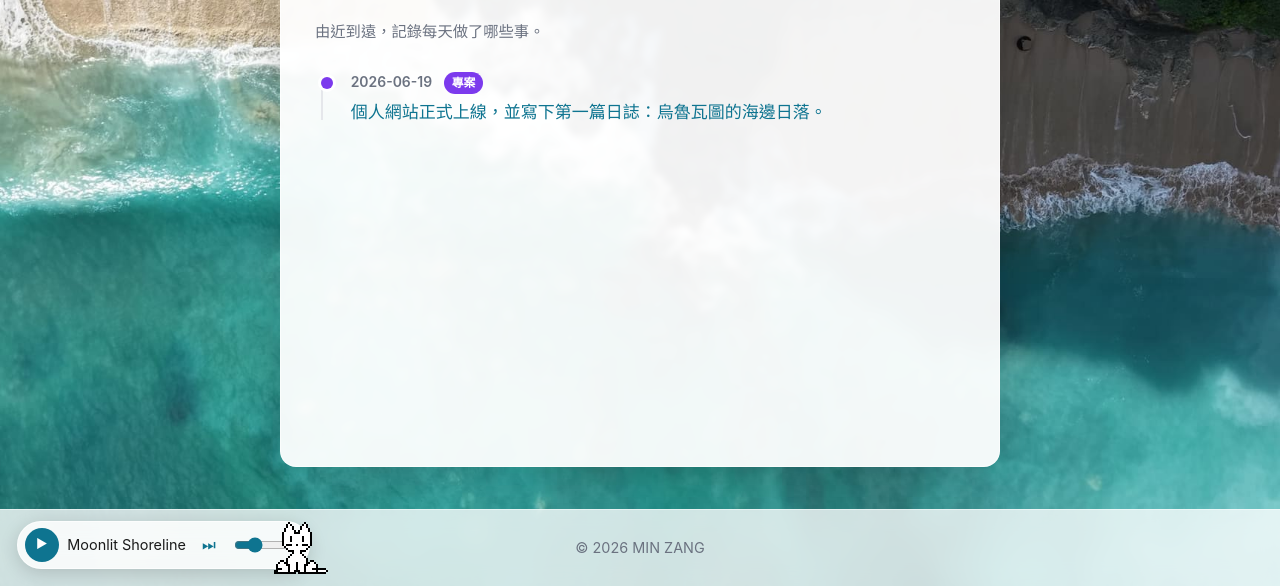
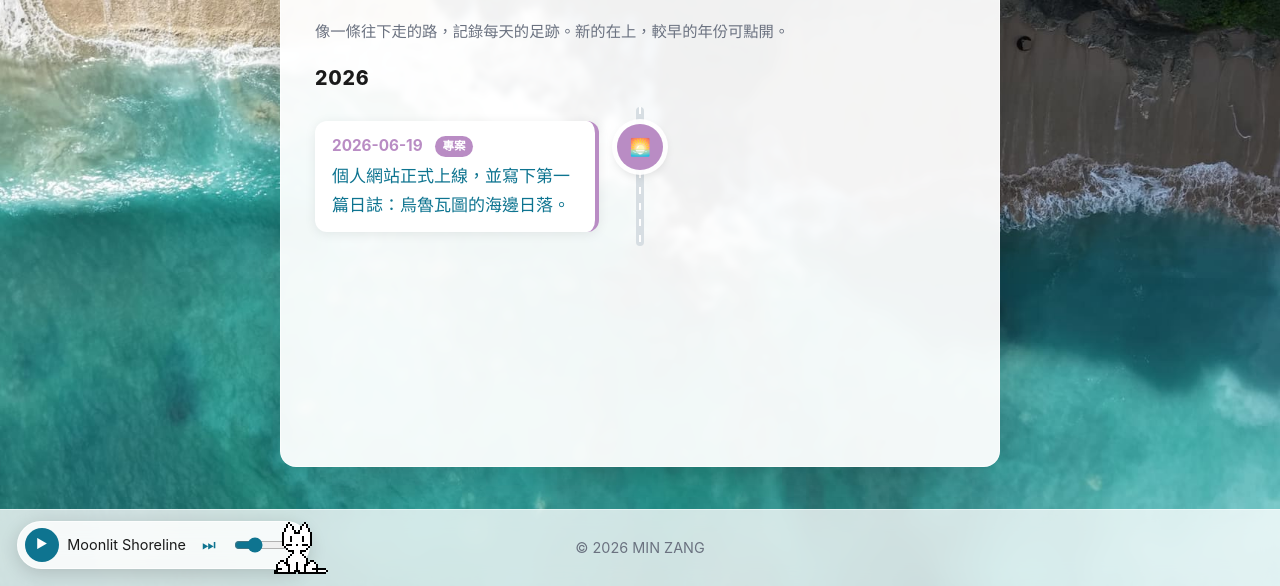
Before and after one commit to PLAYCLUB4215/playclub4215.github.io, an Astro site: page /timeline in a window 1280 px wide. Shown: the part 214-800 px from the top of the page. Built offline with nearby package versions, Linux system fonts and the light colour scheme; Astro itself is replaced by a stand-in of ours.

Commit message:
feat: redesign timeline as downward zigzag journey (colored nodes, emoji icons, year grouping with collapsible older years)

```diff
--- a/src/data/timeline.ts
+++ b/src/data/timeline.ts
@@ -1,13 +1,15 @@
 // 時間線資料：由過去到現在，每天做了哪些事的精簡紀錄。
-// 新增方式：在陣列裡加一筆（日期新的在上、舊的在下都可以，頁面會自動由近到遠排序）。
-//   category 可省略；有值時會顯示分類標籤與對應顏色：life=生活, work=工作, travel=旅遊, project=專案
+// 新增方式：在陣列裡加一筆（頁面會自動由近到遠排序、依年份分組）。
+//   category 可省略；有值會顯示分類標籤：life=生活, work=工作, travel=旅遊, project=專案
 //   link 可省略；那天若有完整日誌/文章，填入網址就能從時間線點進去。
+//   icon 可省略；填一個 emoji（如 🌅 🚌 🏔️ 🔥）會顯示在路上的圓圈裡。
 
 export interface TimelineEntry {
   date: string; // 'YYYY-MM-DD'
   summary: string;
   category?: 'life' | 'work' | 'travel' | 'project';
   link?: string;
+  icon?: string;
 }
 
 export const timeline: TimelineEntry[] = [
@@ -16,5 +18,6 @@ export const timeline: TimelineEntry[] = [
     summary: '個人網站正式上線，並寫下第一篇日誌：烏魯瓦圖的海邊日落。',
     category: 'project',
     link: '/journal/2026-06-19-bali-uluwatu-sunset',
+    icon: '🌅',
   },
 ];
--- a/src/layouts/BaseLayout.astro
+++ b/src/layouts/BaseLayout.astro
@@ -37,7 +37,7 @@ const { title, description = '生活、旅遊與 AI 專案的個人紀錄。' }
       (function () {
         // 捲動進場動畫（換頁後也會對新內容重跑）
         function initReveal() {
-          var els = document.querySelectorAll('.post-card:not([data-rv]), .timeline-item:not([data-rv]), .album-grid figure:not([data-rv]), .video-embed:not([data-rv])');
+          var els = document.querySelectorAll('.post-card:not([data-rv]), .journey-item:not([data-rv]), .album-grid figure:not([data-rv]), .video-embed:not([data-rv])');
           if (!els.length) return;
           if (!('IntersectionObserver' in window)) {
             els.forEach(function (el) { el.setAttribute('data-rv', '1'); el.classList.add('in'); });
--- a/src/pages/timeline.astro
+++ b/src/pages/timeline.astro
@@ -1,40 +1,62 @@
 ---
 import BaseLayout from '../layouts/BaseLayout.astro';
-import { timeline } from '../data/timeline';
+import { timeline, type TimelineEntry } from '../data/timeline';
 
-const CAT_COLORS: Record<string, string> = {
-  life: '#16a34a',
-  work: '#2563eb',
-  travel: '#0e7490',
-  project: '#7c3aed',
-};
-const CAT_LABELS: Record<string, string> = {
-  life: '生活',
-  work: '工作',
-  travel: '旅遊',
-  project: '專案',
-};
+const PALETTE = ['#b98cc4', '#e6b84a', '#5fb0d4', '#d96e7a', '#6cc0a6', '#8a8fd0'];
+const CAT_LABELS: Record<string, string> = { life: '生活', work: '工作', travel: '旅遊', project: '專案' };
 
-const entries = [...timeline].sort((a, b) => (a.date < b.date ? 1 : a.date > b.date ? -1 : 0));
+// 由近到遠排序
+const sorted = [...timeline].sort((a, b) => (a.date < b.date ? 1 : a.date > b.date ? -1 : 0));
+
+// 依年份分組（新年份在前）
+const years: { year: string; items: TimelineEntry[] }[] = [];
+for (const e of sorted) {
+  const y = e.date.slice(0, 4);
+  let g = years.find((x) => x.year === y);
+  if (!g) { g = { year: y, items: [] }; years.push(g); }
+  g.items.push(e);
+}
+
+let gi = 0; // 全域索引，用來輪播節點顏色
 ---
-<BaseLayout title="時間線 | MIN ZANG" description="由過去到現在，每天做了什麼的概覽。">
+<BaseLayout title="時間線 | MIN ZANG" description="一段往下蜿蜒的旅程：每天做了什麼。">
   <h1>時間線</h1>
-  <p class="muted">由近到遠，記錄每天做了哪些事。</p>
-  {entries.length === 0 ? (
+  <p class="muted">像一條往下走的路，記錄每天的足跡。新的在上，較早的年份可點開。</p>
+
+  {sorted.length === 0 ? (
     <p class="muted">還沒有紀錄。</p>
   ) : (
-    <ul class="timeline">
-      {entries.map((e) => (
-        <li class="timeline-item" style={`--dot:${CAT_COLORS[e.category ?? ''] ?? 'var(--color-accent)'}`}>
-          <div class="timeline-date">
-            <span>{e.date}</span>
-            {e.category && <span class="timeline-cat">{CAT_LABELS[e.category] ?? e.category}</span>}
-          </div>
-          <p class="timeline-summary">
-            {e.link ? <a href={e.link}>{e.summary}</a> : e.summary}
-          </p>
-        </li>
-      ))}
-    </ul>
+    years.map((g, yi) => {
+      const list = (
+        <ol class="journey">
+          {g.items.map((e, i) => (
+            <li class={`journey-item ${i % 2 === 0 ? 'left' : 'right'}`} style={`--c:${PALETTE[gi++ % PALETTE.length]}`}>
+              <div class="journey-node">{e.icon ?? String(i + 1).padStart(2, '0')}</div>
+              <div class="journey-card">
+                <div class="journey-date">
+                  {e.date}
+                  {e.category && <span class="journey-cat">{CAT_LABELS[e.category] ?? e.category}</span>}
+                </div>
+                <div class="journey-title">{e.link ? <a href={e.link}>{e.summary}</a> : e.summary}</div>
+              </div>
+            </li>
+          ))}
+        </ol>
+      );
+
+      return yi === 0 ? (
+        <section class="journey-year">
+          <h2 class="journey-year-label">{g.year}</h2>
+          {list}
+        </section>
+      ) : (
+        <details class="journey-year">
+          <summary class="journey-year-label">
+            {g.year}<span class="journey-year-count">{g.items.length} 筆</span>
+          </summary>
+          {list}
+        </details>
+      );
+    })
   )}
 </BaseLayout>
--- a/src/styles/global.css
+++ b/src/styles/global.css
@@ -241,7 +241,7 @@ h1, h2, h3 { line-height: 1.25; font-weight: 700; }
     to { opacity: 1; transform: none; }
   }
   .anim .post-card,
-  .anim .timeline-item,
+  .anim .journey-item,
   .anim .album-grid figure,
   .anim .video-embed {
     opacity: 0;
@@ -249,7 +249,7 @@ h1, h2, h3 { line-height: 1.25; font-weight: 700; }
     transition: opacity 0.5s ease, transform 0.5s ease;
   }
   .anim .post-card.in,
-  .anim .timeline-item.in,
+  .anim .journey-item.in,
   .anim .album-grid figure.in,
   .anim .video-embed.in {
     opacity: 1;
@@ -279,42 +279,63 @@ h1, h2, h3 { line-height: 1.25; font-weight: 700; }
   #calendar .fc-toolbar-title { font-size: 1.1rem; }
 }
 
-/* 時間線 */
-.timeline { list-style: none; position: relative; margin: 1.5rem 0 0; padding: 0 0 0 1.5rem; }
-.timeline::before {
-  content: '';
-  position: absolute;
-  left: 0.33rem;
-  top: 0.4rem;
-  bottom: 0.4rem;
-  width: 2px;
-  background: var(--color-border);
+/* 時間線：往下蜿蜒的旅程（zigzag），依年份分組、較早年份可收合 */
+.journey-year { margin-top: 1.25rem; }
+.journey-year-label {
+  font-size: 1.15rem; font-weight: 800; letter-spacing: 0.04em;
+  color: var(--color-text); margin: 0 0 0.25rem;
 }
-.timeline-item { position: relative; padding: 0 0 1.6rem 0.6rem; }
-.timeline-item:last-child { padding-bottom: 0; }
-.timeline-item::before {
-  content: '';
-  position: absolute;
-  left: -1.17rem;
-  top: 0.4rem;
-  width: 0.72rem;
-  height: 0.72rem;
-  border-radius: 50%;
-  background: var(--dot, var(--color-accent));
-  box-shadow: 0 0 0 3px rgba(255, 255, 255, 0.95);
+details.journey-year > summary.journey-year-label {
+  cursor: pointer; list-style: none; display: flex; align-items: center; gap: 0.6rem;
+  padding: 0.5rem 0; border-top: 1px solid var(--color-border); margin-top: 1rem;
 }
-.timeline-date { font-size: 0.82rem; color: var(--color-muted); font-weight: 600; }
-.timeline-cat {
-  display: inline-block;
-  margin-left: 0.5rem;
-  padding: 0.05rem 0.45rem;
-  border-radius: 999px;
-  background: var(--dot, var(--color-accent));
-  color: #fff;
-  font-size: 0.7rem;
-  font-weight: 600;
+details.journey-year > summary::-webkit-details-marker { display: none; }
+details.journey-year > summary::before {
+  content: '▸'; color: var(--color-accent); transition: transform 0.15s ease;
 }
-.timeline-summary { margin: 0.2rem 0 0; }
+details.journey-year[open] > summary::before { transform: rotate(90deg); }
+.journey-year-count { font-size: 0.8rem; font-weight: 600; color: var(--color-muted); }
+
+.journey { list-style: none; margin: 1rem 0 0; padding: 0; position: relative; }
+.journey::before {
+  content: ''; position: absolute; top: 0; bottom: 0; left: 50%;
+  width: 8px; transform: translateX(-50%); border-radius: 4px;
+  background:
+    repeating-linear-gradient(to bottom, #ffffff 0 7px, rgba(255, 255, 255, 0) 7px 16px) center / 2px 100% no-repeat,
+    #d7dee3;
+}
+.journey-item { position: relative; width: 50%; box-sizing: border-box; }
+.journey-item.left { left: 0; text-align: right; padding: 0.8rem 2.4rem 0.8rem 0; }
+.journey-item.right { left: 50%; text-align: left; padding: 0.8rem 0 0.8rem 2.4rem; }
+.journey-node {
+  position: absolute; top: 1rem; width: 46px; height: 46px; border-radius: 50%;
+  background: var(--c); color: #fff; display: flex; align-items: center; justify-content: center;
+  font-weight: 800; font-size: 1rem; line-height: 1;
+  box-shadow: 0 0 0 5px var(--card-bg), 0 4px 12px rgba(0, 0, 0, 0.18); z-index: 1;
+}
+.journey-item.left .journey-node { right: -23px; }
+.journey-item.right .journey-node { left: -23px; }
+.journey-card {
+  display: inline-block; text-align: left; max-width: 100%;
+  background: #fff; border-radius: 12px; padding: 0.7rem 1rem;
+  box-shadow: 0 2px 12px rgba(0, 0, 0, 0.08);
+}
+.journey-item.left .journey-card { border-right: 4px solid var(--c); }
+.journey-item.right .journey-card { border-left: 4px solid var(--c); }
+.journey-date { font-weight: 700; color: var(--c); font-size: 0.9rem; }
+.journey-cat {
+  display: inline-block; margin-left: 0.5rem; padding: 0.03rem 0.45rem; border-radius: 999px;
+  background: var(--c); color: #fff; font-size: 0.68rem; font-weight: 600; vertical-align: middle;
+}
+.journey-title { margin-top: 0.2rem; }
+@media (max-width: 640px) {
+  .journey::before { left: 19px; }
+  .journey-item, .journey-item.left, .journey-item.right {
+    width: 100%; left: 0; text-align: left; padding: 0.7rem 0 0.7rem 3.2rem;
+  }
+  .journey-item.left .journey-node, .journey-item.right .journey-node { left: -4px; right: auto; }
+  .journey-item.left .journey-card { border-right: 0; border-left: 4px solid var(--c); }
+}
 
 /* 關於我 hero */
 .about-hero { display: flex; gap: 2rem; align-items: center; flex-wrap: wrap; }
```
